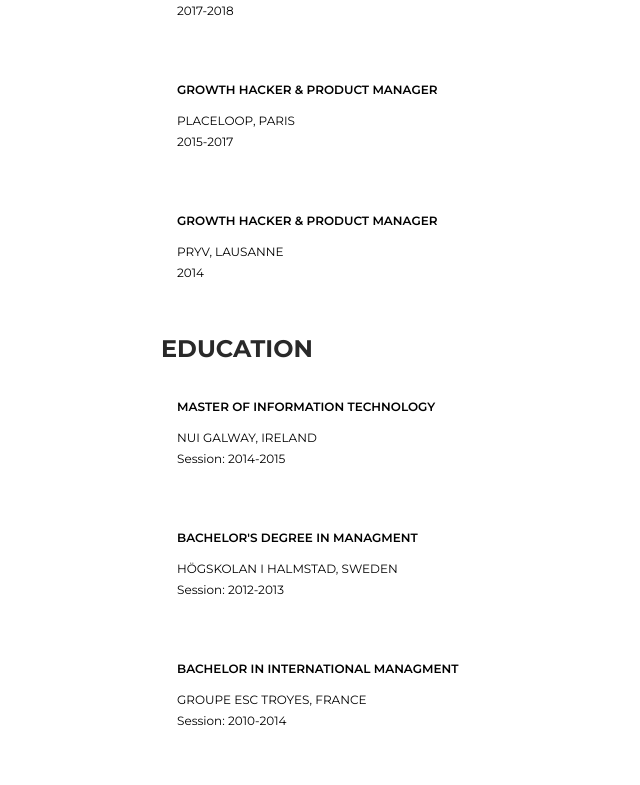
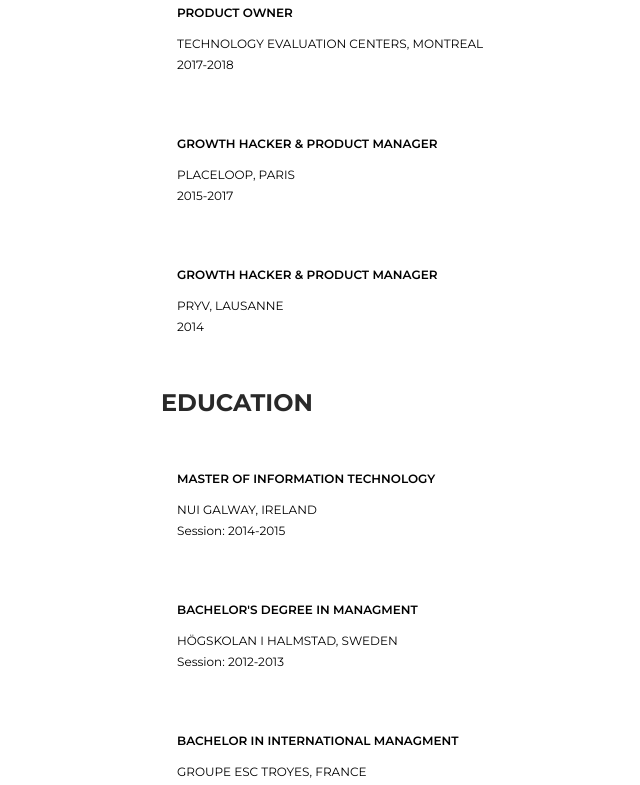
Before and after one commit to Armitage35/portfolio, a Vue app: page / in a window 1280 px wide. Shown: the part 2000-2785 px from the top of the page, without its empty margins (289-929 px from the left). Built offline with nearby package versions, Linux system fonts and the light colour scheme.

Commit message:
Last minute change of heart on a margin

```diff
--- a/src/App.scss
+++ b/src/App.scss
@@ -9,8 +9,7 @@ h1 {
 	font-weight: $bold;
 	text-transform: uppercase;
 	margin-top: 34px;
-	margin-bottom: 16px;
-	margin-bottom: 16px;
+	margin-bottom: 34px;
 }
 
 h2 {
```
